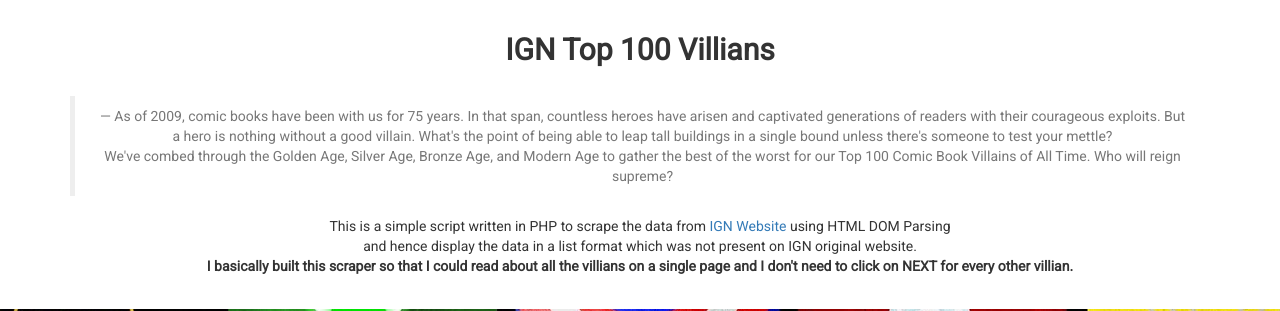
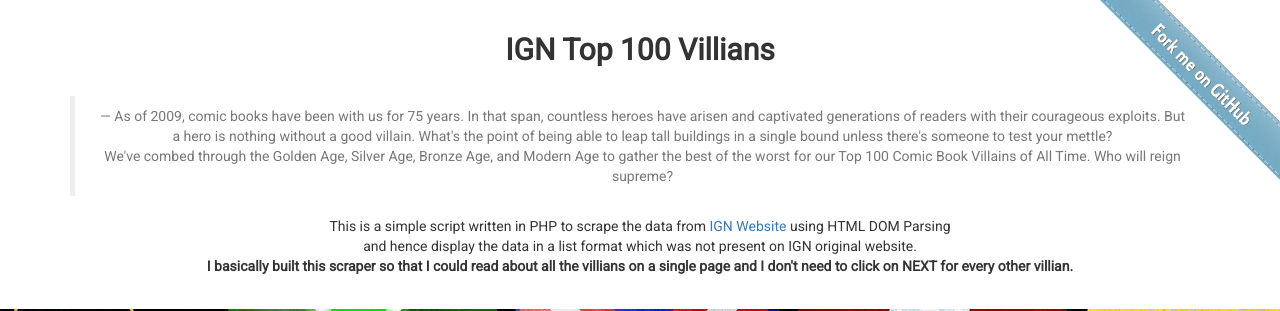
Before and after one commit to prabhakar267/IGN-top-100-villian, a PHP site: page / in a window 1280 px wide. Shown: the top 311 px of the page. Run offline with PHP 8.4, Linux system fonts and the light colour scheme; data comes from the database, SQL or seed files in the repository; some libraries are stand-ins or nearby versions.

Commit message:
fork on github added

```diff
--- a/css/style.css
+++ b/css/style.css
@@ -49,3 +49,11 @@
     color: #000;
     /*font-weight: 900;*/
 }
+
+.fork-github {
+	position: absolute;
+	right: 0;
+	top: 0;
+	z-index: 1200;
+	width: 180px;
+}
--- a/index.php
+++ b/index.php
@@ -26,6 +26,10 @@
 </head>
 
 <body>
+    <a href="https://github.com/prabhakar267/IGN-top-100-villian" target="_blank">
+        <img src="img/right-dusk-blue%402x.png" class="fork-github visible-lg">
+    </a>
+
     <div class="head">
         <h2><strong>IGN Top 100 Villians</strong></h2>
         <br>
```
Also changed, not shown: img/right-dusk-blue@2x.png (added).
